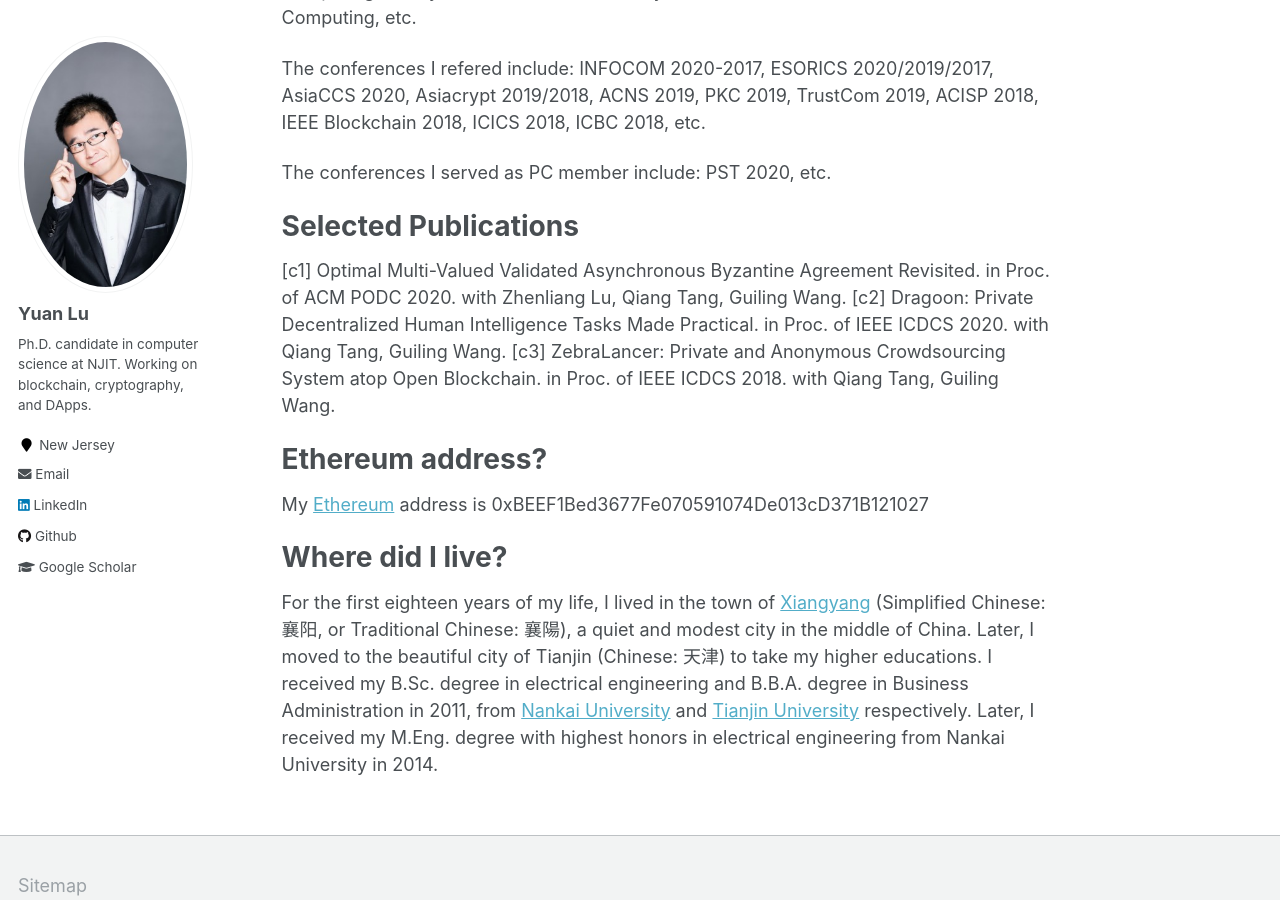
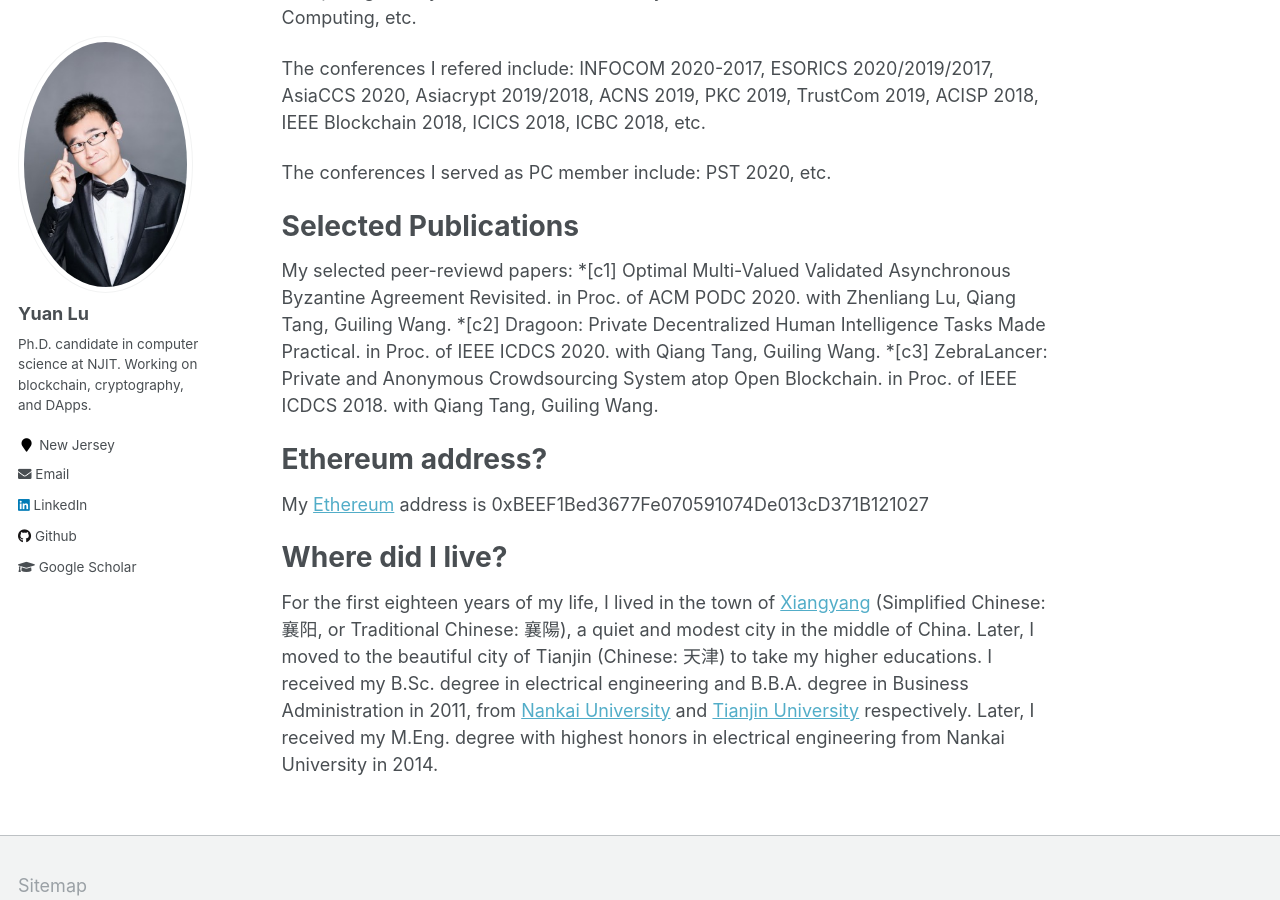
Before and after one commit to yylluu/yylluu.github.io, a Jekyll site: the page built from _pages/about.md, in a window 1280 px wide and 900 px high, scrolled down 840 px. Built offline with Jekyll 4.4.1, drawn with Linux system fonts in a browser that asks for light colours.

Commit message:
Update about.md

```diff
--- a/_pages/about.md
+++ b/_pages/about.md
@@ -32,9 +32,10 @@ The conferences I served as PC member include: PST 2020, etc.
 
 Selected Publications
 ======
-[c1] Optimal Multi-Valued Validated Asynchronous Byzantine Agreement Revisited. in Proc. of ACM PODC 2020. with Zhenliang Lu, Qiang Tang, Guiling Wang.
-[c2] Dragoon: Private Decentralized Human Intelligence Tasks Made Practical. in Proc. of IEEE ICDCS 2020. with Qiang Tang, Guiling Wang.
-[c3] ZebraLancer: Private and Anonymous Crowdsourcing System atop Open Blockchain. in Proc. of IEEE ICDCS 2018. with Qiang Tang, Guiling Wang.
+My selected peer-reviewd papers:
+*[c1] Optimal Multi-Valued Validated Asynchronous Byzantine Agreement Revisited. in Proc. of ACM PODC 2020. with Zhenliang Lu, Qiang Tang, Guiling Wang.
+*[c2] Dragoon: Private Decentralized Human Intelligence Tasks Made Practical. in Proc. of IEEE ICDCS 2020. with Qiang Tang, Guiling Wang.
+*[c3] ZebraLancer: Private and Anonymous Crowdsourcing System atop Open Blockchain. in Proc. of IEEE ICDCS 2018. with Qiang Tang, Guiling Wang.
 
 Ethereum address?
 ======
```
